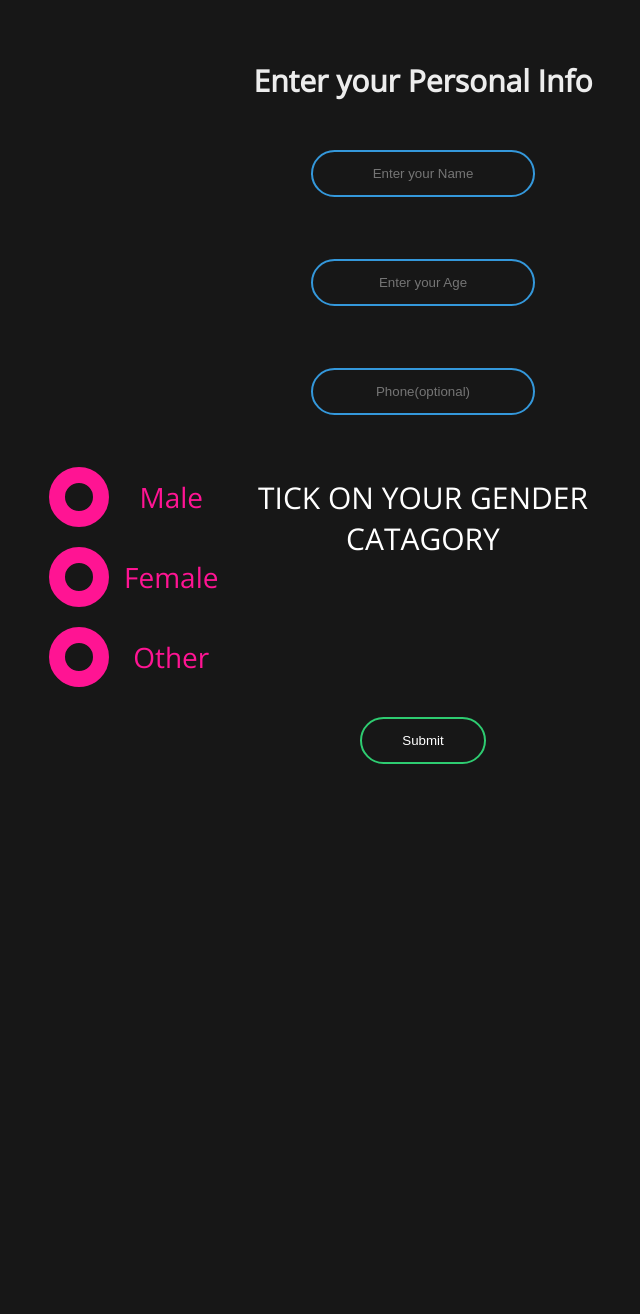
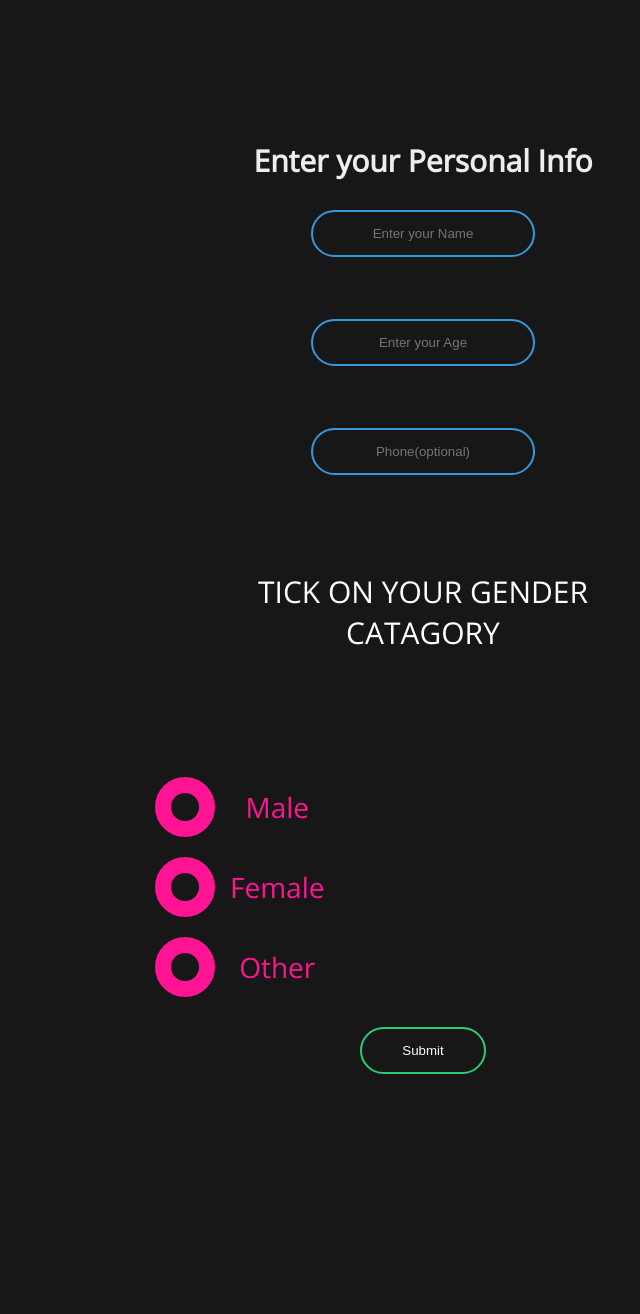
Before and after one commit to Debajyoti1/Risk-Analyzer-For-COVID-19, a PHP site: page /personal.html in a window 1280 px wide. Shown: the part 80-1394 px from the top of the page, without its empty margins (217-857 px from the left). Run offline with PHP 8.4, Linux system fonts and the light colour scheme; some libraries are stand-ins or nearby versions.

Commit message:
Update style_personal.css

```diff
--- a/Ver 1 Template/css/style_personal.css
+++ b/Ver 1 Template/css/style_personal.css
@@ -119,7 +119,7 @@ label #cancel{
 .heading_1
 {
 	position: absolute;
-	top: 20%;
+	top: 30%;
 	left: 50%;
 	transform: translate(-50%,-50%);
 }
@@ -137,7 +137,7 @@ h1
 .info_1
 {
 	position: absolute;
-	top: 60%;
+	top: 50%;
 	left: 50%;
 	transform: translate(-50%,-50%);
 }
@@ -227,6 +227,7 @@ h4:hover:after
   width: 60%;
   position: relative;
   margin-top: 150px;
+	padding-top: 40PX;
   top: 90%;
   left: 20%;
   background-color: rgba(0,0,0,0.00);
@@ -275,20 +276,18 @@ h4:hover:after
 
 /*...................radio.................................*/
 
-.filter {
-  position: absolute;
-  left: -9999px;
-}
+
 
 .burger {
   display: flex;
   flex-direction: column;
 
-  padding: 30px;
 }
 
 .radios-boxes {
   display: flex;
+	padding-left: 106px;
+	padding-top: 250px;
 }
 
 .radios {
```
